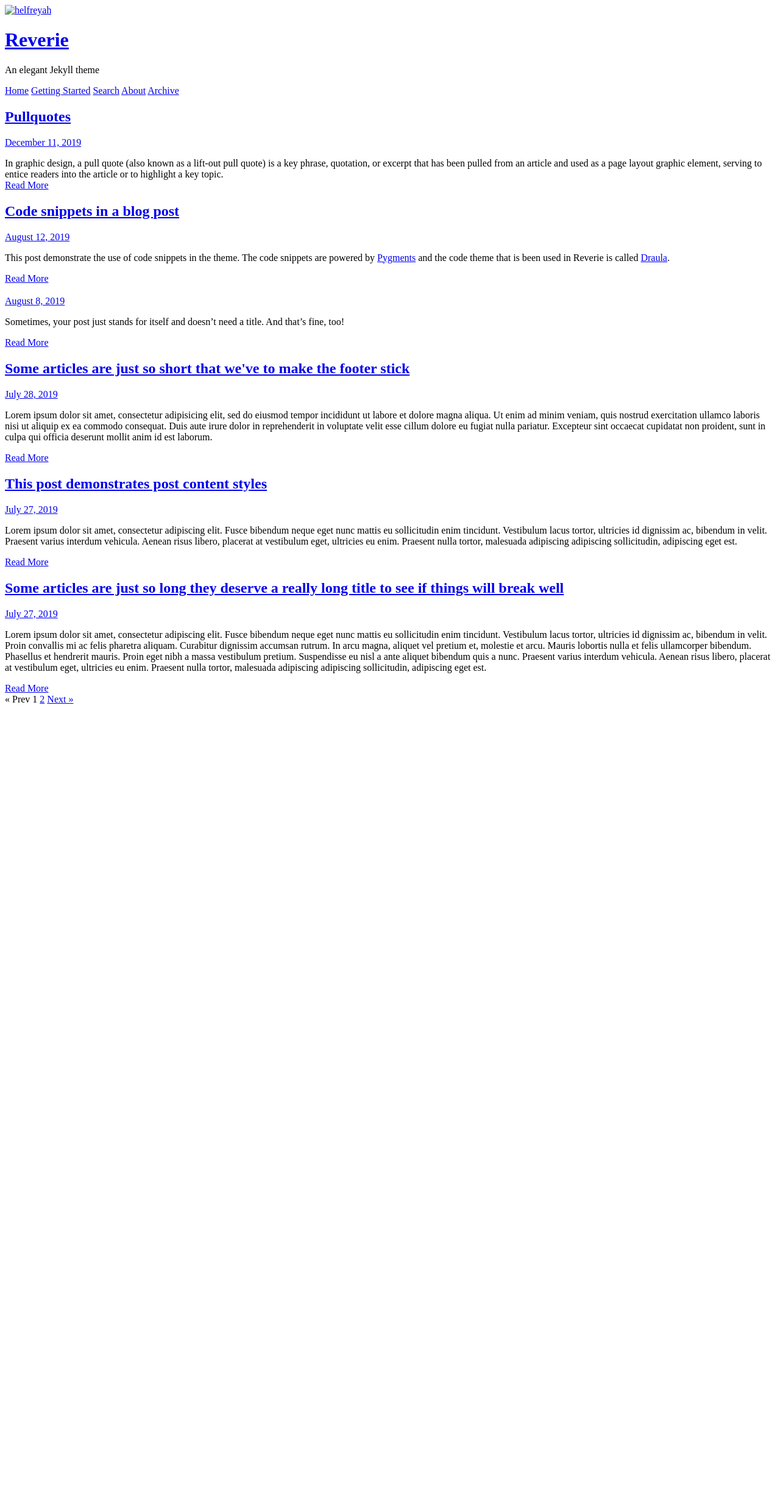
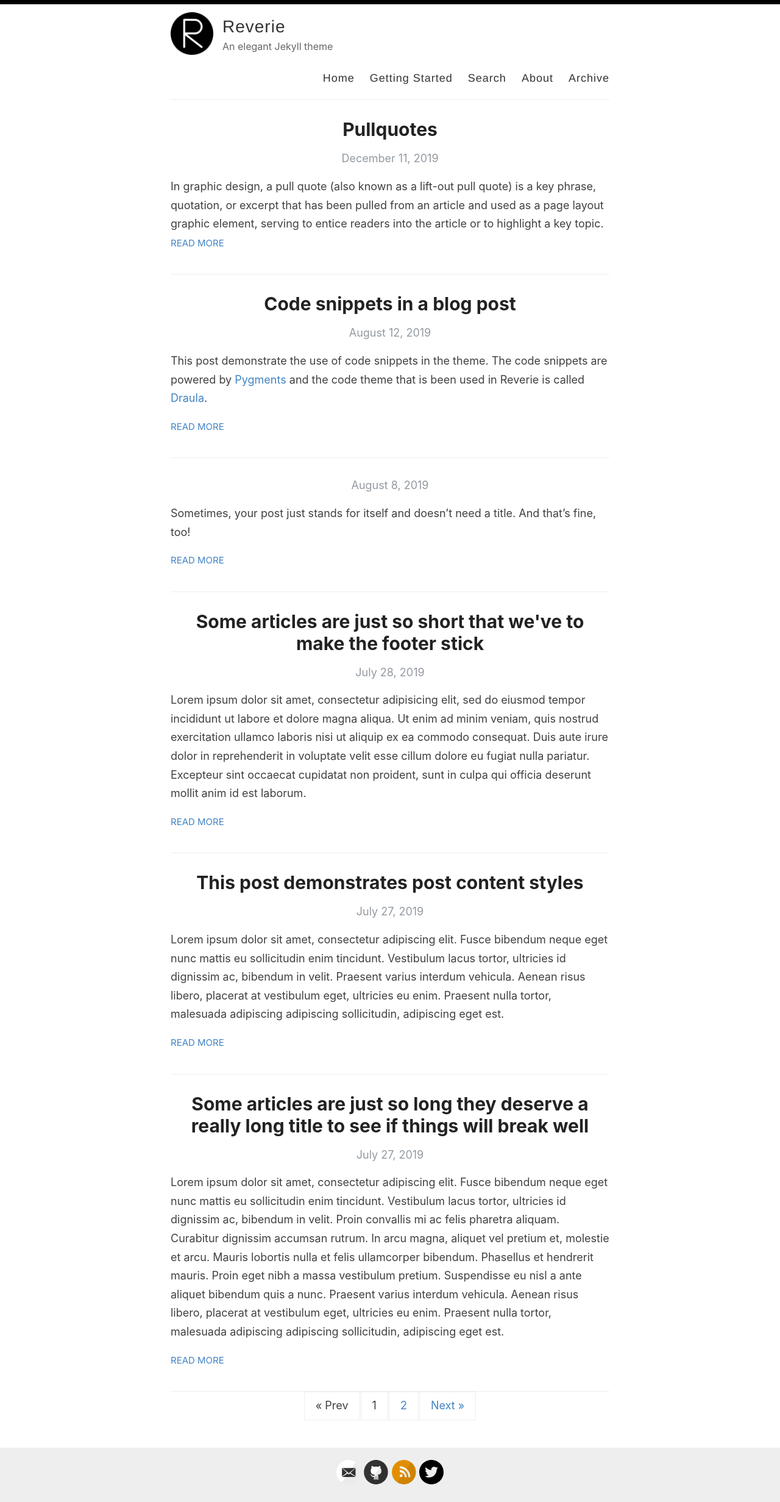
Before and after one commit to helfreyah/helfreyah, a Jekyll site: the page built from index.html, in a window 1280 px wide. Shown: the whole page at 61% size. Built offline with Jekyll 4.4.1, drawn with Linux system fonts in a browser that asks for light colours; the list of posts is cut into pages by our own code; before the commit the page ends 1164 px from its top, so only the background shows below that.

```diff
--- a/_config.yml
+++ b/_config.yml
@@ -55,7 +55,7 @@ enforce_ssl: https://www.amitmerchant.com/reverie
 # (http://yourusername.github.io/repository-name)
 # and NOT your User repository (http://yourusername.github.io)
 # then add in the baseurl here, like this: "/repository-name"
-baseurl: " helfreyah/helfreyah.github.io"
+baseurl: "/helfreyah/helfreyah.github.io"
 
 #
 # !! You don't need to change any of the configuration flags below !!
```
